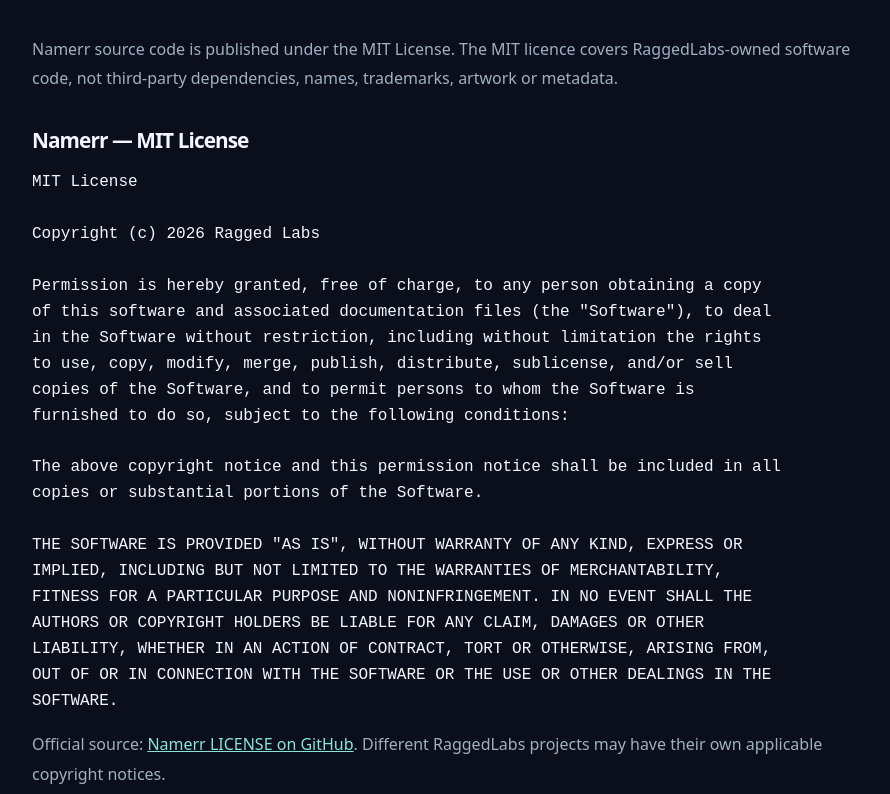
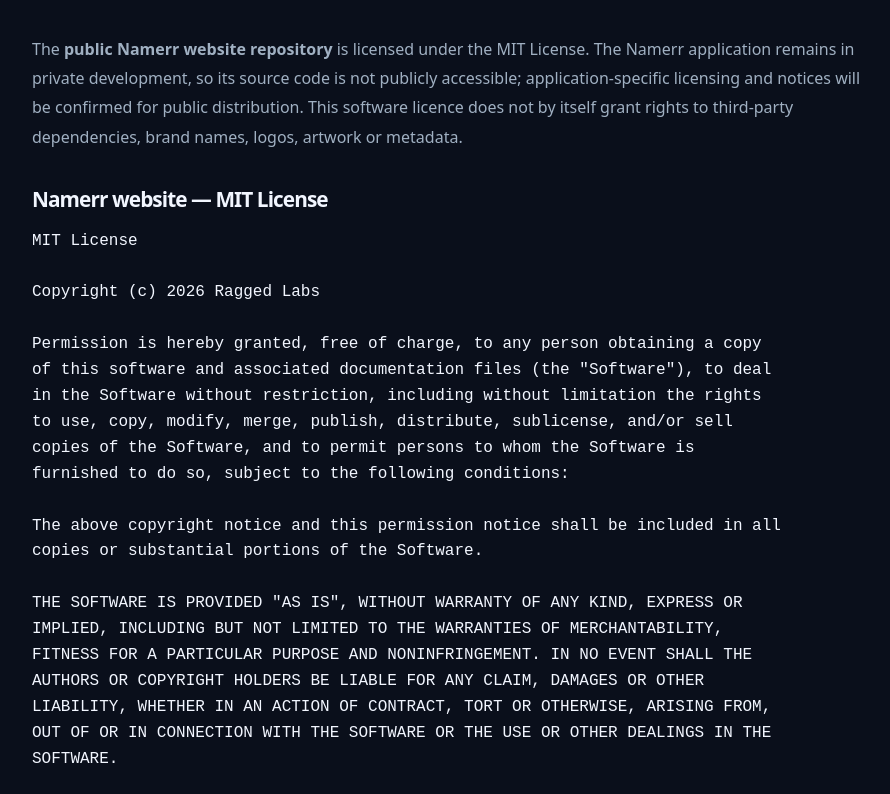
Before and after one commit to Ragged-Labs/namerr-site, a plain HTML site: page licenses.html in a window 1280 px wide. Shown: the part 306-1100 px from the top of the page, without its empty margins (183-1073 px from the left). Drawn offline with Linux system fonts and the light colour scheme.

```diff
--- a/licenses.html
+++ b/licenses.html
@@ -1,4 +1,4 @@
-<!doctype html><html lang="en"><head><meta charset="utf-8"><meta name="viewport" content="width=device-width,initial-scale=1"><meta name="theme-color" content="#0b1020"><meta name="color-scheme" content="dark"><title>Open-source licensing | Namerr</title><link rel="icon" type="image/png" href="./assets/namerr-logo-8dd16181.png"><link rel="stylesheet" href="./assets/coming-soon.css?v=4"></head><body><a class="skip-link" href="#main">Skip to main content</a><header class="site-header"><div class="shell header-inner"><a class="brand" href="./"><img src="./assets/namerr-logo-8dd16181.png" width="43" height="43" alt=""><span>namerr<span class="brand-period">.</span></span></a><nav class="main-nav" aria-label="Main navigation"><a href="./">Home</a><a href="./support.html">Support</a><a href="mailto:contact@raggedlabs.media">Contact</a></nav></div></header><main class="shell privacy-page" id="main"><p class="eyebrow">RAGGEDLABS MEDIA · LEGAL</p><h1>Open-source licensing</h1><p>Namerr source code is published under the MIT License. The MIT licence covers RaggedLabs-owned software code, not third-party dependencies, names, trademarks, artwork or metadata.</p><h2>Namerr — MIT License</h2><pre style="white-space:pre-wrap;overflow-wrap:anywhere">MIT License
+<!doctype html><html lang="en"><head><meta charset="utf-8"><meta name="viewport" content="width=device-width,initial-scale=1"><meta name="theme-color" content="#0b1020"><meta name="color-scheme" content="dark"><title>Open-source licensing | Namerr</title><link rel="icon" type="image/png" href="./assets/namerr-logo-8dd16181.png"><link rel="stylesheet" href="./assets/coming-soon.css?v=4"></head><body><a class="skip-link" href="#main">Skip to main content</a><header class="site-header"><div class="shell header-inner"><a class="brand" href="./"><img src="./assets/namerr-logo-8dd16181.png" width="43" height="43" alt=""><span>namerr<span class="brand-period">.</span></span></a><nav class="main-nav" aria-label="Main navigation"><a href="./">Home</a><a href="./support.html">Support</a><a href="mailto:contact@raggedlabs.media">Contact</a></nav></div></header><main class="shell privacy-page" id="main"><p class="eyebrow">RAGGEDLABS MEDIA · LEGAL</p><h1>Open-source licensing</h1><p>The <strong>public Namerr website repository</strong> is licensed under the MIT License. The Namerr application remains in private development, so its source code is not publicly accessible; application-specific licensing and notices will be confirmed for public distribution. This software licence does not by itself grant rights to third-party dependencies, brand names, logos, artwork or metadata.</p><h2>Namerr website — MIT License</h2><pre style="white-space:pre-wrap;overflow-wrap:anywhere">MIT License
 
 Copyright (c) 2026 Ragged Labs
 
@@ -19,4 +19,4 @@ AUTHORS OR COPYRIGHT HOLDERS BE LIABLE FOR ANY CLAIM, DAMAGES OR OTHER
 LIABILITY, WHETHER IN AN ACTION OF CONTRACT, TORT OR OTHERWISE, ARISING FROM,
 OUT OF OR IN CONNECTION WITH THE SOFTWARE OR THE USE OR OTHER DEALINGS IN THE
 SOFTWARE.
-</pre><p>Official source: <a href="https://github.com/raggedred/emby_organiser_docker/blob/main/LICENSE">Namerr LICENSE on GitHub</a>. Different RaggedLabs projects may have their own applicable copyright notices.</p><p><small>Published 1 November 2026. Contact: <a href="mailto:contact@raggedlabs.media">contact@raggedlabs.media</a>.</small></p><p><a class="secondary-link" href="./">Back to Namerr →</a></p></main><footer class="site-footer"><div class="shell footer-inner"><div class="footer-links"><a href="./licenses.html">MIT licence</a><a href="./third-party.html">Third-party notices</a><a href="./privacy.html">Privacy</a><a href="./terms.html">Terms</a><a href="./disclaimer.html">Disclaimer</a></div><span class="footer-credit">© 2026 RaggedLabs Media</span></div></footer></body></html>
+</pre><p>Public source: <a href="https://github.com/Ragged-Labs/namerr-site/blob/main/LICENSE" target="_blank" rel="noopener noreferrer">Namerr website LICENSE on GitHub</a>. The app repositories remain private until launch; other RaggedLabs projects may have separate copyright and licence notices.</p><p><small>Published 1 November 2026. Contact: <a href="mailto:contact@raggedlabs.media">contact@raggedlabs.media</a>.</small></p><p><a class="secondary-link" href="./">Back to Namerr →</a></p></main><footer class="site-footer"><div class="shell footer-inner"><div class="footer-links"><a href="./licenses.html">MIT licence</a><a href="./third-party.html">Third-party notices</a><a href="./privacy.html">Privacy</a><a href="./terms.html">Terms</a><a href="./disclaimer.html">Disclaimer</a></div><span class="footer-credit">© 2026 RaggedLabs Media</span></div></footer></body></html>
```
Also changed, not shown: about.html (+1 -1 lines), disclaimer.html (+1 -1 lines), docs.html (+1 -1 lines), downloads.html (+1 -1 lines), roadmap.html (+1 -1 lines), terms.html (+1 -1 lines), third-party.html (+1 -1 lines), 2 other files.
